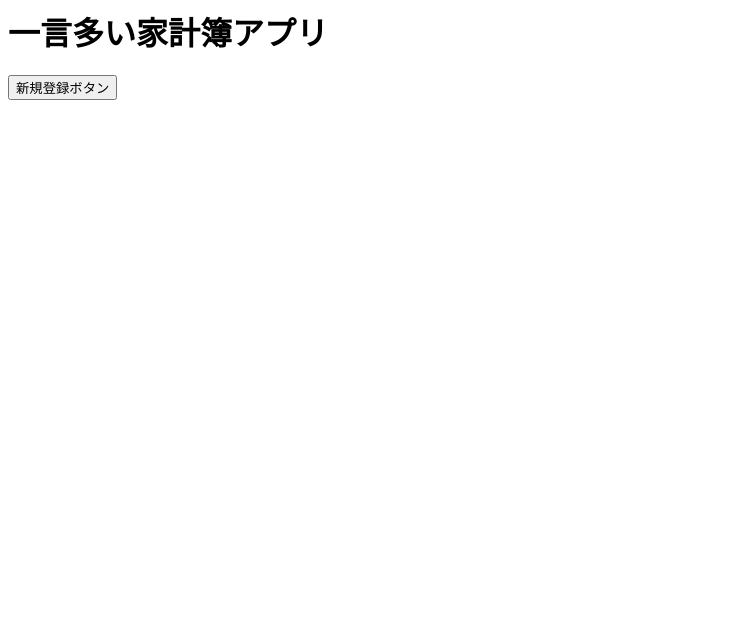
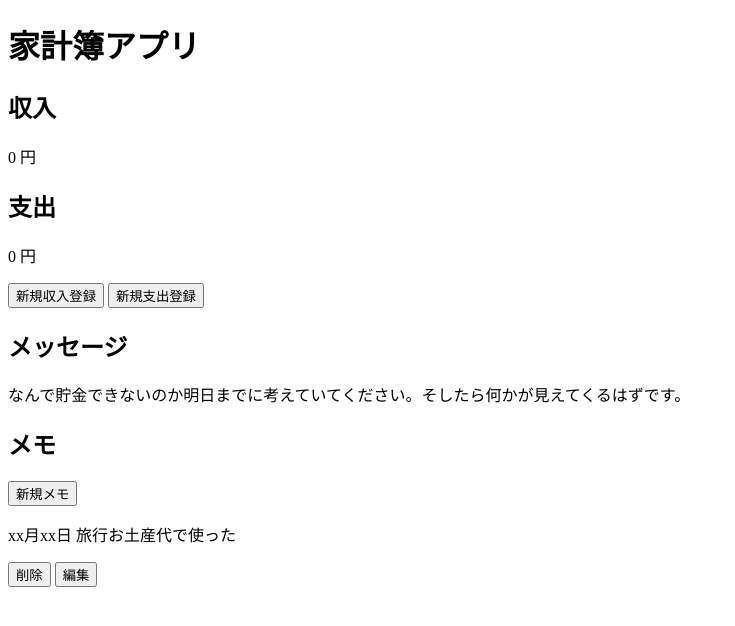
Before and after one commit to e235729/kakeibo, a Flask app: page / in a window 1280 px wide. Shown: the top 626 px of the page, without its empty margins (0-735 px from the left). Run offline with Flask 3, Linux system fonts and the light colour scheme.

Commit message:
Add index.html file

```diff
--- a/Stulab2/templates/index.html
+++ b/Stulab2/templates/index.html
@@ -1,13 +1,54 @@
-<html lang="en">
+<!DOCTYPE html>
+<html lang="ja">
 <head>
     <meta charset="UTF-8">
     <meta name="viewport" content="width=device-width, initial-scale=1.0">
-    <title>Flask Homepage</title>
+    <title>家計簿アプリ</title>
+    <link rel="stylesheet" href="style.css">
 </head>
 <body>
-    <h1 class="top">一言多い家計簿アプリ</h1>
-
-    <a href="/register"><button>新規登録ボタン</button></a>
-    </form>
+    <div class="container">
+        <header class="header">
+            <h1>家計簿アプリ</h1>
+        </header>
+        <main class="main-content">
+            <div class="left-panel">
+                <section class="balance">
+                    <div class="income">
+                        <h2>収入</h2>
+                        <p id="incomeAmount">0 円</p>
+                    </div>
+                    <div class="expense">
+                        <h2>支出</h2>
+                        <p id="expenseAmount">0 円</p>
+                    </div>
+                </section>
+                <section class="controls">
+                    <button class="btn" id="newIncomeBtn">新規収入登録</button>
+                    <button class="btn" id="newExpenseBtn">新規支出登録</button>
+                </section>
+                <section class="inputForm" id="inputForm" style="display:none;">
+                    <label for="amount">金額:</label>
+                    <input type="number" id="amount" name="amount" required>
+                    <button class="btn" id="saveBtn">保存</button>
+                </section>
+            </div>
+            <div class="right-panel">
+                <section class="message">
+                    <h2>メッセージ</h2>
+                    <p>なんで貯金できないのか明日までに考えていてください。そしたら何かが見えてくるはずです。</p>
+                </section>
+                <section class="memo">
+                    <h2>メモ</h2>
+                    <button class="btn" id="newMemo">新規メモ</button>
+                    <div class="memo-entry">
+                        <p>xx月xx日 旅行お土産代で使った</p>
+                        <button class="btn delete">削除</button>
+                        <button class="btn edit">編集</button>
+                    </div>
+                </section>
+            </div>
+        </main>
+    </div>
 </body>
 </html>
```
